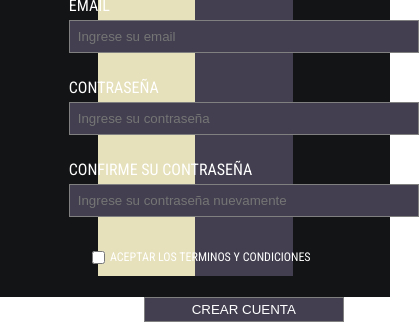
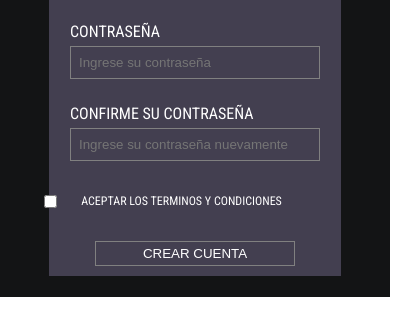
Before and after one commit to Brunoit1/Integrador, a plain HTML site: page register.html in a window 390 px wide. Shown: the part 547-869 px from the top of the page, 419 px wide, since content can reach past the window. After the commit the page ends 844 px from the top, so only its background shows below. Drawn offline with Linux system fonts and the light colour scheme.

Commit message:
terminado

```diff
--- a/register.css
+++ b/register.css
@@ -154,3 +154,40 @@ html {
     text-decoration: none;
     color: white;
 }
+
+
+@media (max-width:1400px) {
+
+    .formulario input {
+        width: 300px;
+    }
+
+}
+
+@media (max-width:1200px) {
+
+    .formulario input {
+        width: 200px;
+    }
+
+    .label1 p {
+        padding: 0;
+    }
+}
+
+@media (max-width:992px) {
+
+    .imagen-container {
+        display: none;
+    }
+
+    .formulario input {
+
+        width: 250px;
+
+    }
+
+    .register-container {
+        width: 75%;
+    }
+}
```
